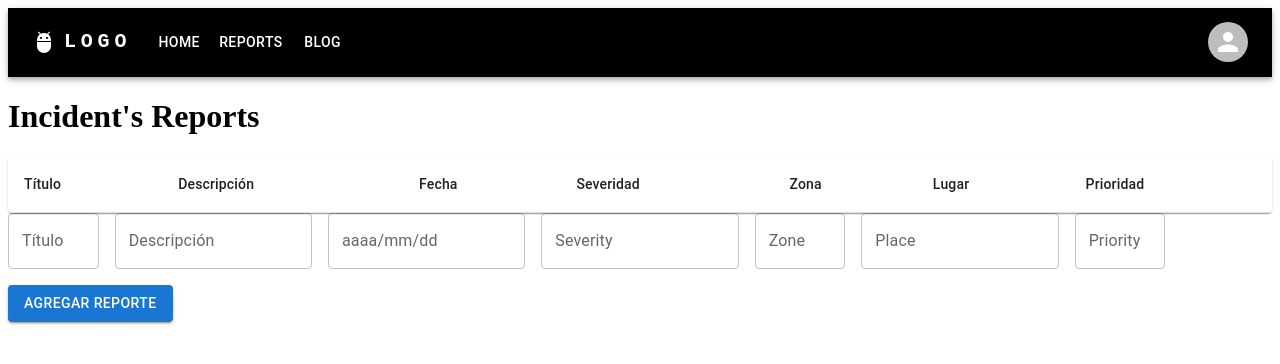
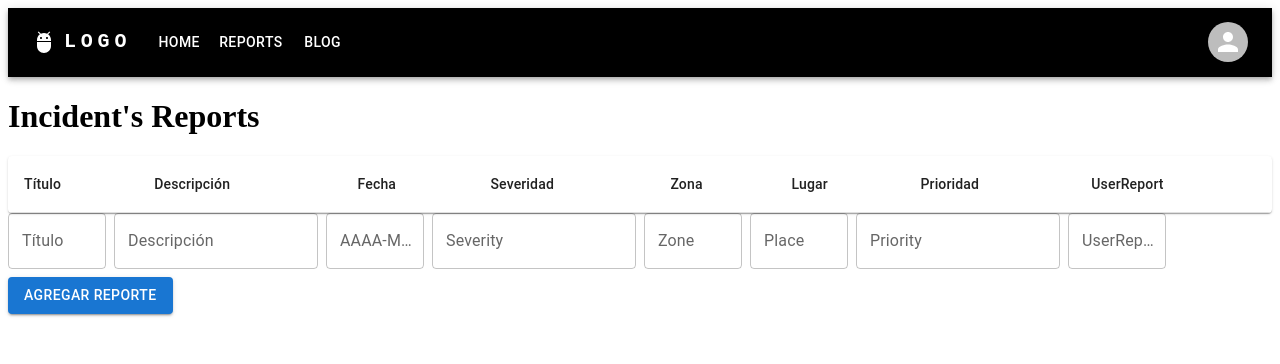
Before and after one commit to JuanDiegoQuinteroCampus/IncidentsProjectCampus, a React (Vite) app: page /reports in a window 1280 px wide. Shown: the top 364 px of the page. Built offline with nearby package versions, Linux system fonts and the light colour scheme; what @nextui-org/react would draw is missing.

Commit message:
feat: :construction: Reports.jsx and incidents.js, construction
These files are under construction to be functional, what is missing is
to implement the autoincrementable in the post so that in reports.jsx
can be sent correctly and having an id inserted internally.

```diff
--- a/api/v1/incidents.js
+++ b/api/v1/incidents.js
@@ -29,7 +29,10 @@ export async function postIncidents(req, res) {
 
         const currentDate = new Date();
 
+        const nextIncidentId = siguienteId("incidents"); // Obtener el próximo ID autoincrementable
+
         const insertDocument = {
+            _id: nextIncidentId, // Utilizar el nuevo ID autoincrementable
             ...req.body,
             date: new Date(req.body.date),
             created_date: currentDate,
--- a/src/components/Reports.jsx
+++ b/src/components/Reports.jsx
@@ -24,6 +24,8 @@ const ReportTable = ({ reports }) => {
               <TableCell>Zona</TableCell>
               <TableCell>Lugar</TableCell>
               <TableCell>Prioridad</TableCell>
+              <TableCell>UserReport</TableCell>
+
             </TableRow>
           </TableHead>
           <TableBody>
@@ -36,6 +38,8 @@ const ReportTable = ({ reports }) => {
                 <TableCell>{report.zone}</TableCell>
                 <TableCell>{report.place}</TableCell>
                 <TableCell>{report.priority}</TableCell>
+                <TableCell>{report.name_User}</TableCell>
+
               </TableRow>
             ))}
           </TableBody>
@@ -54,6 +58,7 @@ const AddReportForm = ({ onAddReport }) => {
     zone: "",
     place: "",
     priority: "",
+    name_User: localStorage.getItem("user") || "",
   });
   const [error, setError] = useState(null);
 
@@ -87,6 +92,7 @@ const AddReportForm = ({ onAddReport }) => {
           zone: "",
           place: "",
           priority: "",
+          name_User: user,
         });
 
         // Borra el mensaje de error si había uno previamente
@@ -104,7 +110,7 @@ const AddReportForm = ({ onAddReport }) => {
 
 
   return (
-    <Grid container spacing={2}>
+    <Grid container spacing={1}>
       <Grid item xs={1}>
         <TextField
           name="name"
@@ -121,10 +127,10 @@ const AddReportForm = ({ onAddReport }) => {
           onChange={handleInputChange}
         />
       </Grid>
-      <Grid item xs={2}>
+      <Grid item xs={1}>
         <TextField
           name="date"
-          label="aaaa/mm/dd"
+          label="AAAA-MM-DD"
           value={newReport.date}
           onChange={handleInputChange}
         />
@@ -145,7 +151,7 @@ const AddReportForm = ({ onAddReport }) => {
           onChange={handleInputChange}
         />
       </Grid>
-      <Grid item xs={2}>
+      <Grid item xs={1}>
         <TextField
           name="place"
           label="Place"
@@ -153,11 +159,19 @@ const AddReportForm = ({ onAddReport }) => {
           onChange={handleInputChange}
         />
       </Grid>
-      <Grid item xs={1}>
+      <Grid item xs={2}>
         <TextField
           name="priority"
           label="Priority"
           value={newReport.priority}
+          onChange={handleInputChange}
+        />
+      </Grid>
+      <Grid item xs={1}>
+        <TextField
+          name="User"
+          label="UserReport"
+          value={newReport.name_User}
           onChange={handleInputChange}
         />
       </Grid>
@@ -183,7 +197,7 @@ export default function Reports() {
 
   return (
     <div>
-      <h1 className="text-5x1">Incident's Reports</h1>
+      <h1 className=" font-bold text-5xl font-mono mt-4 mb-1">Incident's Reports</h1>
       <ReportTable reports={reports} />
       <AddReportForm onAddReport={handleAddReport} />
     </div>
```
